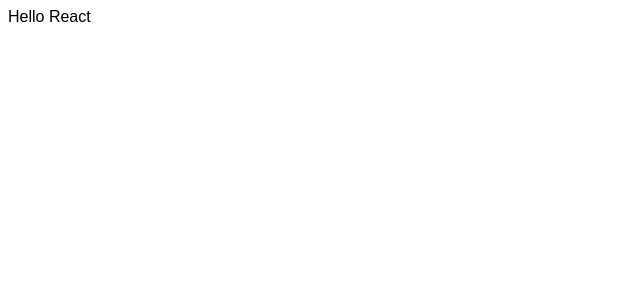
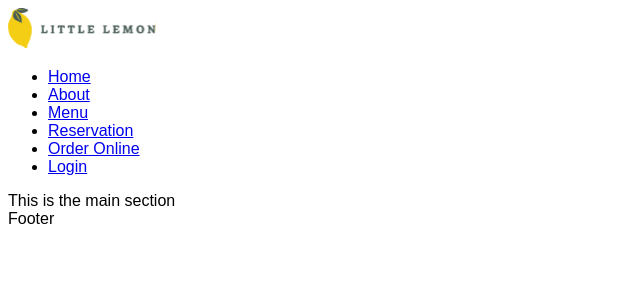
Before and after one commit to emad-abaei/capstone, a React (Create React App) app: page / in a window 1280 px wide. Shown: the top 300 px of the page, without its empty margins (0-640 px from the left). Built offline with nearby package versions, Linux system fonts and the light colour scheme.

Commit message:
feat: AppLayout and initial components created

```diff
--- a/public/index.html
+++ b/public/index.html
@@ -7,14 +7,13 @@
     <meta name="theme-color" content="#000000" />
     <meta
       name="description"
-      content="Web site created using create-react-app"
-    />
-    <link rel="apple-touch-icon" href="%PUBLIC_URL%/logo192.png" />
+      content="Web site created using create-react-app" />
+    <!-- <link rel="apple-touch-icon" href="%PUBLIC_URL%/logo192.png" /> -->
     <!--
       manifest.json provides metadata used when your web app is installed on a
       user's mobile device or desktop. See https://developers.google.com/web/fundamentals/web-app-manifest/
     -->
-    <link rel="manifest" href="%PUBLIC_URL%/manifest.json" />
+    <!-- <link rel="manifest" href="%PUBLIC_URL%/manifest.json" /> -->
     <!--
       Notice the use of %PUBLIC_URL% in the tags above.
       It will be replaced with the URL of the `public` folder during the build.
--- a/src/App.js
+++ b/src/App.js
@@ -1,7 +1,8 @@
 import "./App.css";
+import AppLayout from "./components/AppLayout";
 
 function App() {
-  return <div className='App'>Hello React</div>;
+  return <AppLayout />;
 }
 
 export default App;
--- /dev/null
+++ b/src/components/AppLayout.js
@@ -0,0 +1,16 @@
+// Components
+import Footer from "./Footer";
+import Header from "./Header";
+import Main from "./Main";
+
+function AppLayout() {
+  return (
+    <>
+      <Header />
+      <Main />
+      <Footer />
+    </>
+  );
+}
+
+export default AppLayout;
--- /dev/null
+++ b/src/components/Footer.js
@@ -0,0 +1,5 @@
+function Footer() {
+  return <footer>Footer</footer>;
+}
+
+export default Footer;
--- /dev/null
+++ b/src/components/Header.js
@@ -0,0 +1,13 @@
+import Logo from "./Logo";
+import Nav from "./Nav";
+
+function Header({ children }) {
+  return (
+    <header>
+      <Logo />
+      <Nav />
+    </header>
+  );
+}
+
+export default Header;
--- /dev/null
+++ b/src/components/Logo.js
@@ -0,0 +1,5 @@
+function Logo() {
+  return <img src='assets/images/logo.svg' alt='logo'></img>;
+}
+
+export default Logo;
--- /dev/null
+++ b/src/components/Main.js
@@ -0,0 +1,5 @@
+function Main() {
+  return <main>This is the main section</main>;
+}
+
+export default Main;
--- /dev/null
+++ b/src/components/Nav.js
@@ -0,0 +1,28 @@
+function Nav() {
+  return (
+    <nav>
+      <ul>
+        <li>
+          <a href='#'>Home</a>
+        </li>
+        <li>
+          <a href='#'>About</a>
+        </li>
+        <li>
+          <a href='#'>Menu</a>
+        </li>
+        <li>
+          <a href='#'>Reservation</a>
+        </li>
+        <li>
+          <a href='#'>Order Online</a>
+        </li>
+        <li>
+          <a href='#'>Login</a>
+        </li>
+      </ul>
+    </nav>
+  );
+}
+
+export default Nav;
```
Also changed, not shown: public/assets/images/logo.svg (added), public/manifest.json (deleted).
